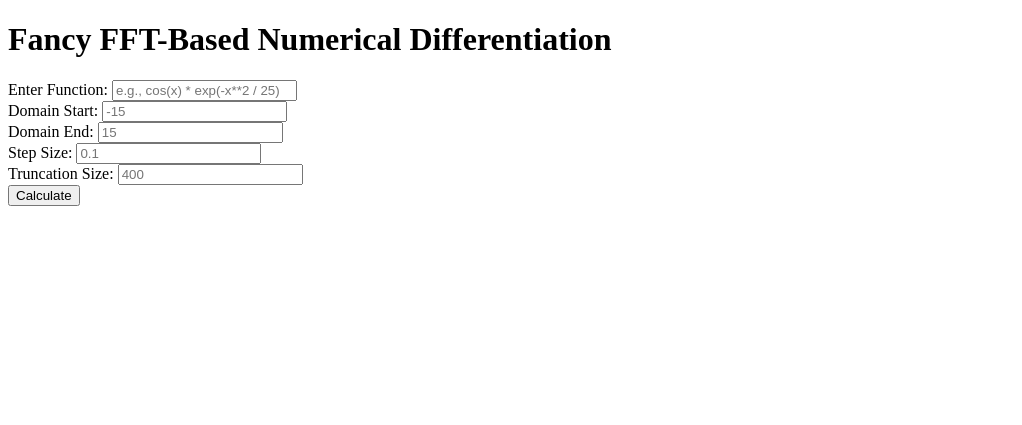
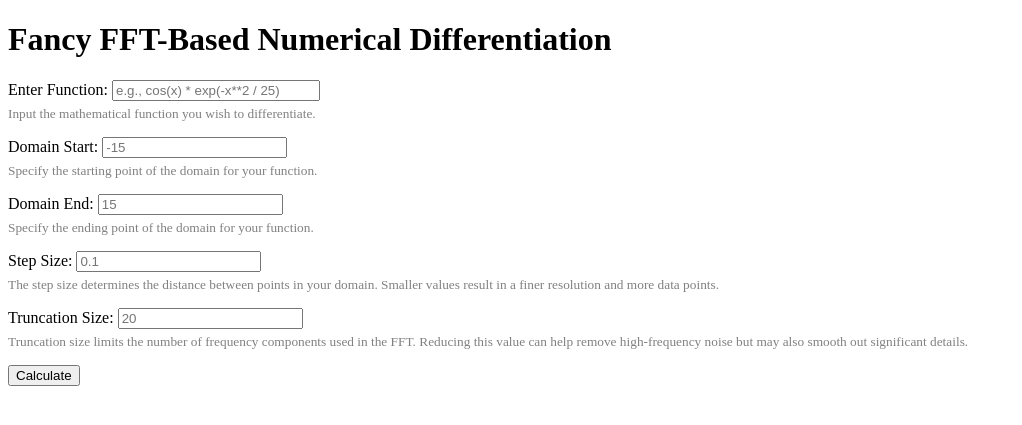
Before and after one commit to InariHimeko/fft_visual, a Flask app: page / in a window 1280 px wide. Shown: the top 425 px of the page, without its empty margins (0-1022 px from the left). Run offline with Flask 3, Linux system fonts and the light colour scheme; some libraries are stand-ins or nearby versions.

Commit message:
improve the user interface, add description

```diff
--- a/templates/index.html
+++ b/templates/index.html
@@ -7,6 +7,24 @@
     <meta name="viewport" content="width=device-width, initial-scale=1.0">
     <title>FFT Numerical Differentiation Visualization</title>
     <link rel="stylesheet" href="{{ url_for('static', filename='css/styles.css') }}">
+    <style>
+        .input-description {
+            color: grey;
+            display: block;
+            margin-top: 5px;
+            margin-bottom: 15px;
+        }
+        .input-description {
+        color: grey;
+        display: block;
+        margin-top: 5px;
+        margin-bottom: 15px;
+        }
+        #functionInput {
+            width: 100%;
+            max-width: 200px;
+        }
+    </style>
     <script src="https://cdn.plot.ly/plotly-latest.min.js"></script>
 </head>
 <body>
@@ -16,23 +34,28 @@
         <div>
             <label for="functionInput">Enter Function:</label>
             <input type="text" id="functionInput" placeholder="e.g., cos(x) * exp(-x**2 / 25)">
+            <small class="input-description">Input the mathematical function you wish to differentiate.</small>
         </div>
         <div>
             <label for="domainStart">Domain Start:</label>
             <input type="number" id="domainStart" placeholder="-15">
+            <small class="input-description">Specify the starting point of the domain for your function.</small>
         </div>
         <div>
             <label for="domainEnd">Domain End:</label>
             <input type="number" id="domainEnd" placeholder="15">
+            <small class="input-description">Specify the ending point of the domain for your function.</small>
         </div>
 
         <div>
             <label for="stepSize">Step Size:</label>
             <input type="number" id="stepSize" placeholder="0.1" step="any">
+            <small class="input-description">The step size determines the distance between points in your domain. Smaller values result in a finer resolution and more data points.</small>
         </div>
         <div>
             <label for="truncationSize">Truncation Size:</label>
-            <input type="number" id="truncationSize" placeholder="400">
+            <input type="number" id="truncationSize" placeholder="20">
+            <small class="input-description">Truncation size limits the number of frequency components used in the FFT. Reducing this value can help remove high-frequency noise but may also smooth out significant details.</small>
         </div>
 
         <button onclick="performCalculation()">Calculate</button>
```
